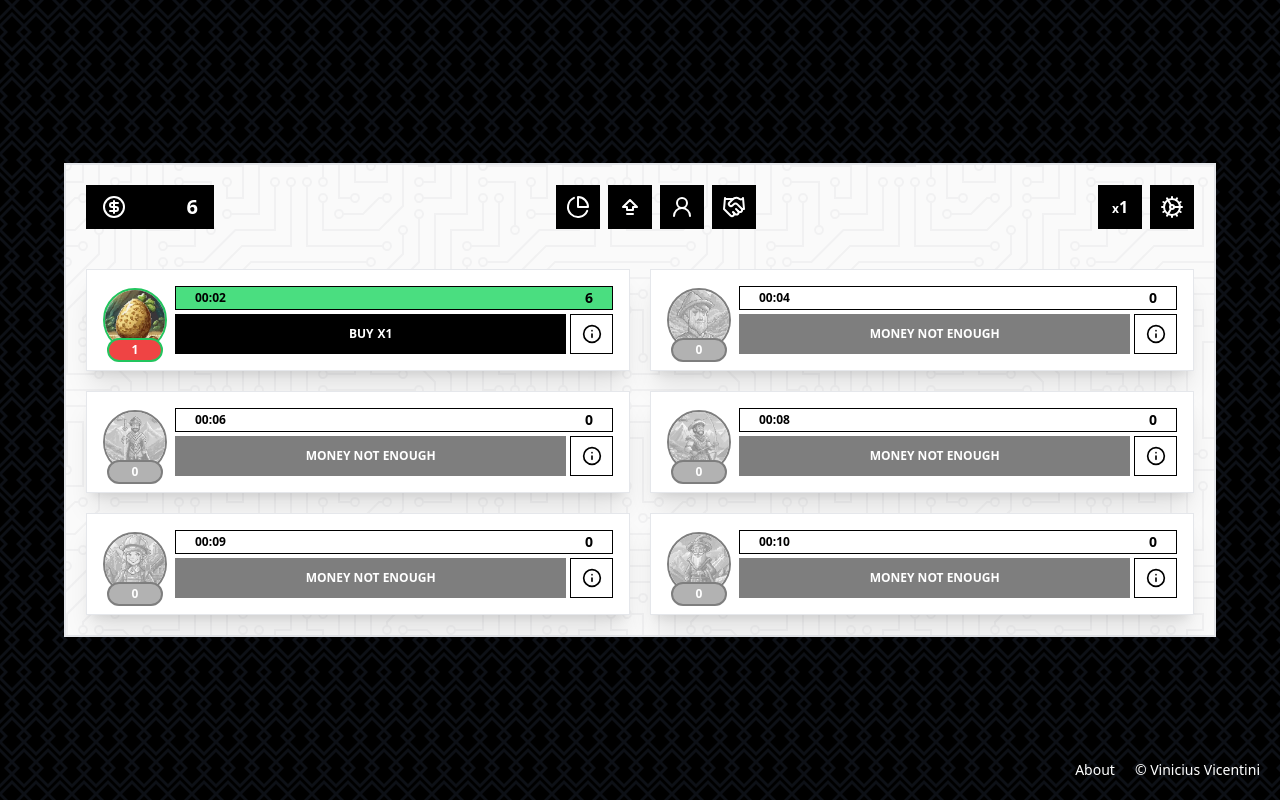
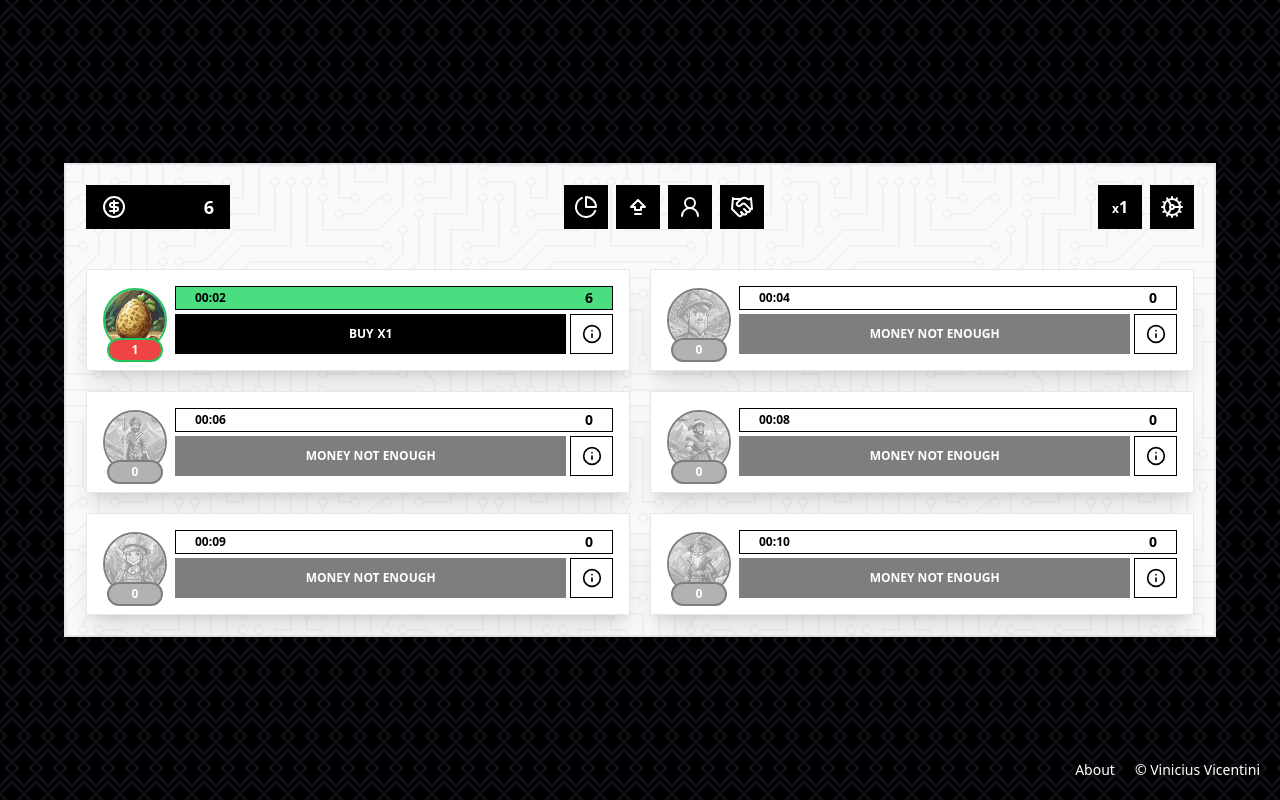
Before and after one commit to vinihvc/adventure, a React (Vite) app: page / in a window 1280 px wide. Built offline with nearby package versions, Linux system fonts and the light colour scheme; a web font is replaced by a local one.

Commit message:
fix header item

```diff
--- a/src/components/layout/header/header.item.tsx
+++ b/src/components/layout/header/header.item.tsx
@@ -12,14 +12,14 @@ export const HeaderItem = (props: HeaderItemProps) => {
 	return (
 		<div
 			className={cn(
-				"flex justify-between items-center w-32 text-sm h-11 px-4 whitespace-nowrap",
+				"flex justify-between items-center w-36 text-sm h-11 px-4 whitespace-nowrap gap-2",
 				className,
 			)}
 			{...rest}
 		>
-			{icon && React.createElement(icon)}
+			<span className="shrink-0">{icon && React.createElement(icon)}</span>
 
-			<div className="text-xl font-bold">{children}</div>
+			<span className="text-lg font-bold">{children}</span>
 		</div>
 	);
 };
```
